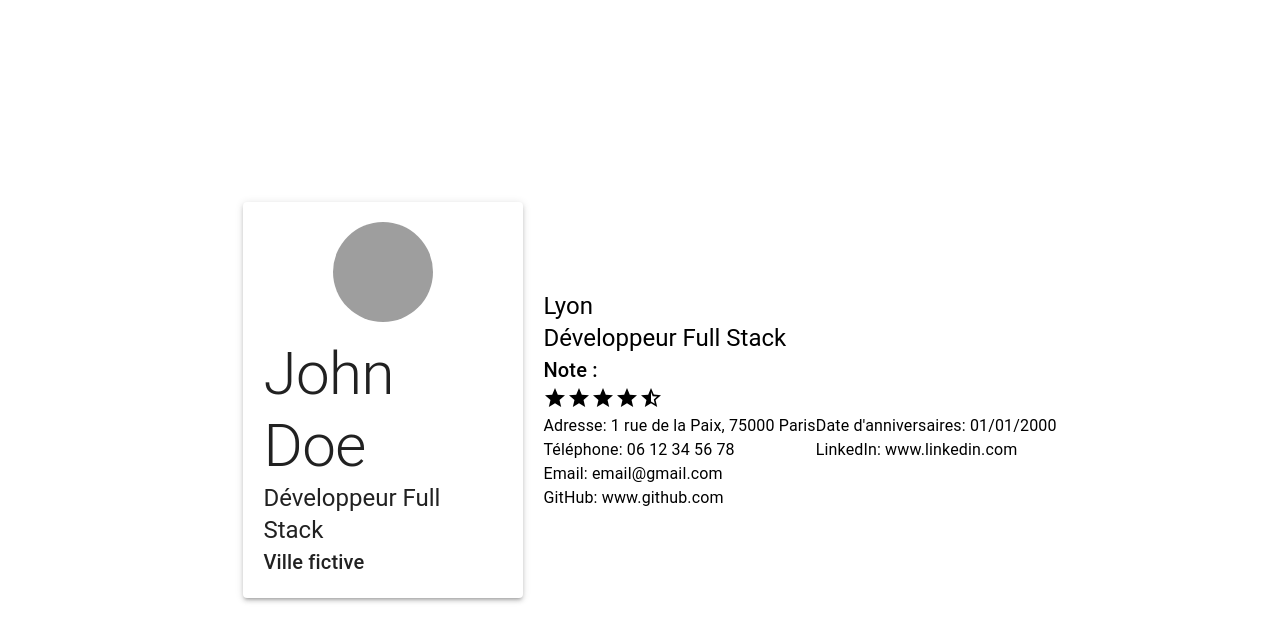
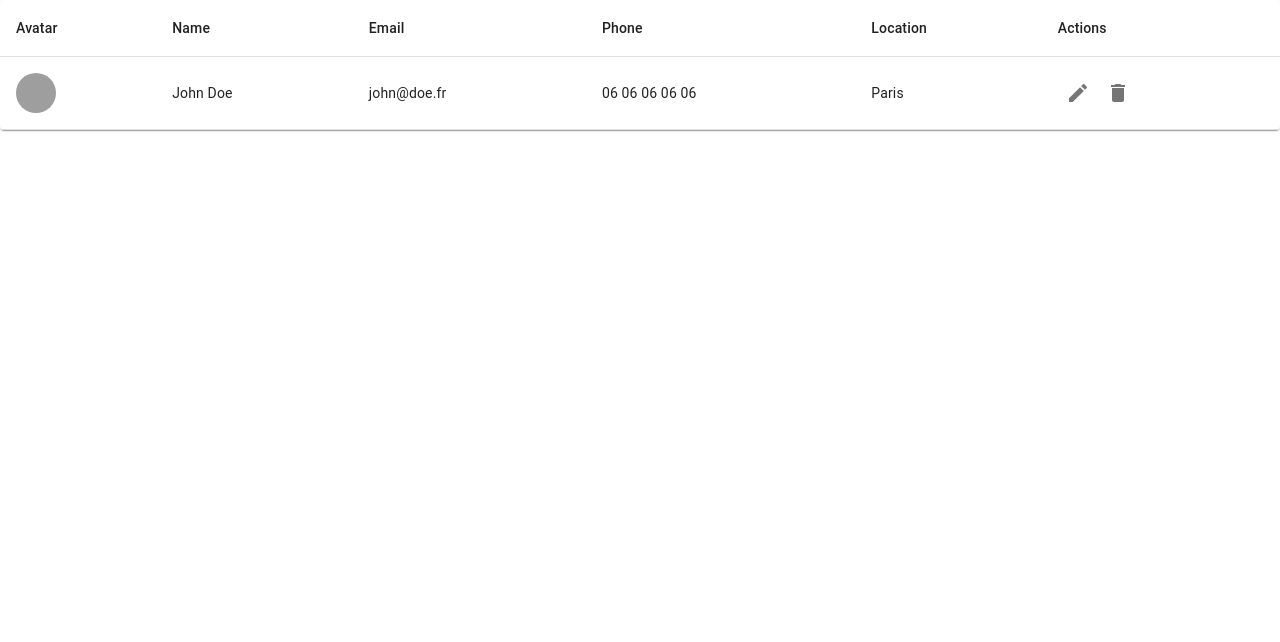
Before and after one commit to ibrahimadia32/Front, a React (Create React App) app: page / in a window 1280 px wide. Shown: the top 642 px of the page. Built offline with nearby package versions, Linux system fonts and the light colour scheme; grey boxes are pictures that could not be loaded.

Commit message:
feature edit main

```diff
--- a/src/App.tsx
+++ b/src/App.tsx
@@ -2,6 +2,7 @@ import React from 'react';
 // import Home from './views/Home';
 // import Cardcomponent from './components/Card.component:';
 import Profil1 from './views/Profil1'
+import Edit from './views/Edit';
 // import Connexion from './views/Page.connexion'
 // import Inscription from './views/Page.inscription'
 
@@ -9,7 +10,7 @@ import Profil1 from './views/Profil1'
 function App() {
   return (
 
-      <Profil1 />
+      <Edit />
   );
 }
 
--- /dev/null
+++ b/src/components/edit/Header.edit.tsx
@@ -0,0 +1,65 @@
+
+import {TableCell, Avatar, TableRow} from '@mui/material';
+
+
+interface HeaderElement {
+    name: string,
+    key: string,
+    align?: 'left' | 'right' | 'inherit' | 'center' | 'justify' | undefined,
+}
+
+const headerElements : HeaderElement[] = [
+    {
+        name: 'Avatar',
+        key: 'avatar',
+
+
+    },
+    {
+        name: 'Name',
+        key: 'name',
+
+    },
+    {
+        name: 'Email',
+        key: 'email',
+
+    },
+    {
+        name: 'Phone',
+        key: 'phone',
+
+    },
+    {
+        name: 'Location',
+        key: 'location',
+
+    },
+    {
+        name: 'Actions',
+        key: 'actions',
+
+    },
+]
+
+
+const HeaderEdit = () => {
+
+
+    return (
+        <TableRow>
+
+            {headerElements.map((elem, index) => (
+                <TableCell key={elem.key}
+                    align={elem.align}
+                >
+                    {elem.name}
+                </TableCell>
+            ))}
+        </TableRow>
+    )
+
+}
+
+
+export default HeaderEdit;
--- /dev/null
+++ b/src/components/edit/Row.edit.tsx
@@ -0,0 +1,92 @@
+
+import { Create, Delete } from '@mui/icons-material';
+import {TableCell, Avatar, TableRow, IconButton, ButtonGroup} from '@mui/material';
+
+
+interface RowElement {
+    value : any,
+    type?: "avatar" | "string" ,
+    key: string,
+    align?: 'left' | 'right' | 'inherit' | 'center' | 'justify' | undefined,
+}
+
+
+const RowEdit = ({
+    firstname = 'John',
+    lastname = 'Doe',
+    email = 'john@doe.fr',
+    phone = '06 06 06 06 06',
+    location = 'Paris',
+    avatar = 'https://material-ui.com/static/images/avatar/1.jpg',
+}: {
+    firstname?: string,
+    lastname?: string,
+    email?: string,
+    phone?: string,
+    location?: string,
+    avatar?: string,
+
+}
+
+) => {
+
+    const rowElements : RowElement[] = [
+        {
+            value: <Avatar src={avatar} />,
+            key: 'avatar',
+
+
+        },
+        {
+            value: `${firstname} ${lastname}`,
+            key: 'name',
+
+        },
+        {
+            value: email,
+            key: 'email',
+        },
+        {
+            value: phone,
+            key: 'phone',
+
+        },
+        {
+            value: location,
+            key: 'location',
+
+        },
+        {
+            value: <ButtonGroup>
+                <IconButton>
+                   <Create />
+                </IconButton>
+                <IconButton>
+                    <Delete />
+                </IconButton>
+            </ButtonGroup>,
+            key: 'actions',
+
+        },
+    ]
+
+
+    return (
+        <TableRow>
+
+            {
+                rowElements
+            .map((elem, index) => (
+                <TableCell key={elem.key}
+                    align={elem.align}
+                >
+                    {elem.value}
+                </TableCell>
+            ))}
+        </TableRow>
+    )
+
+}
+
+
+export default RowEdit;
--- /dev/null
+++ b/src/views/Edit.tsx
@@ -0,0 +1,21 @@
+import { Table, TableHead, Paper, TableBody  } from "@mui/material";
+import HeaderEdit from "../components/edit/Header.edit";
+import RowEdit from "../components/edit/Row.edit";
+
+const Edit = () => {
+    return (
+        <Table component={Paper}>
+            <TableHead>
+                <HeaderEdit />
+            </TableHead>
+            <TableBody>
+
+                <RowEdit />
+
+            </TableBody>
+        </Table>
+    )
+}
+
+
+export default Edit;
```
